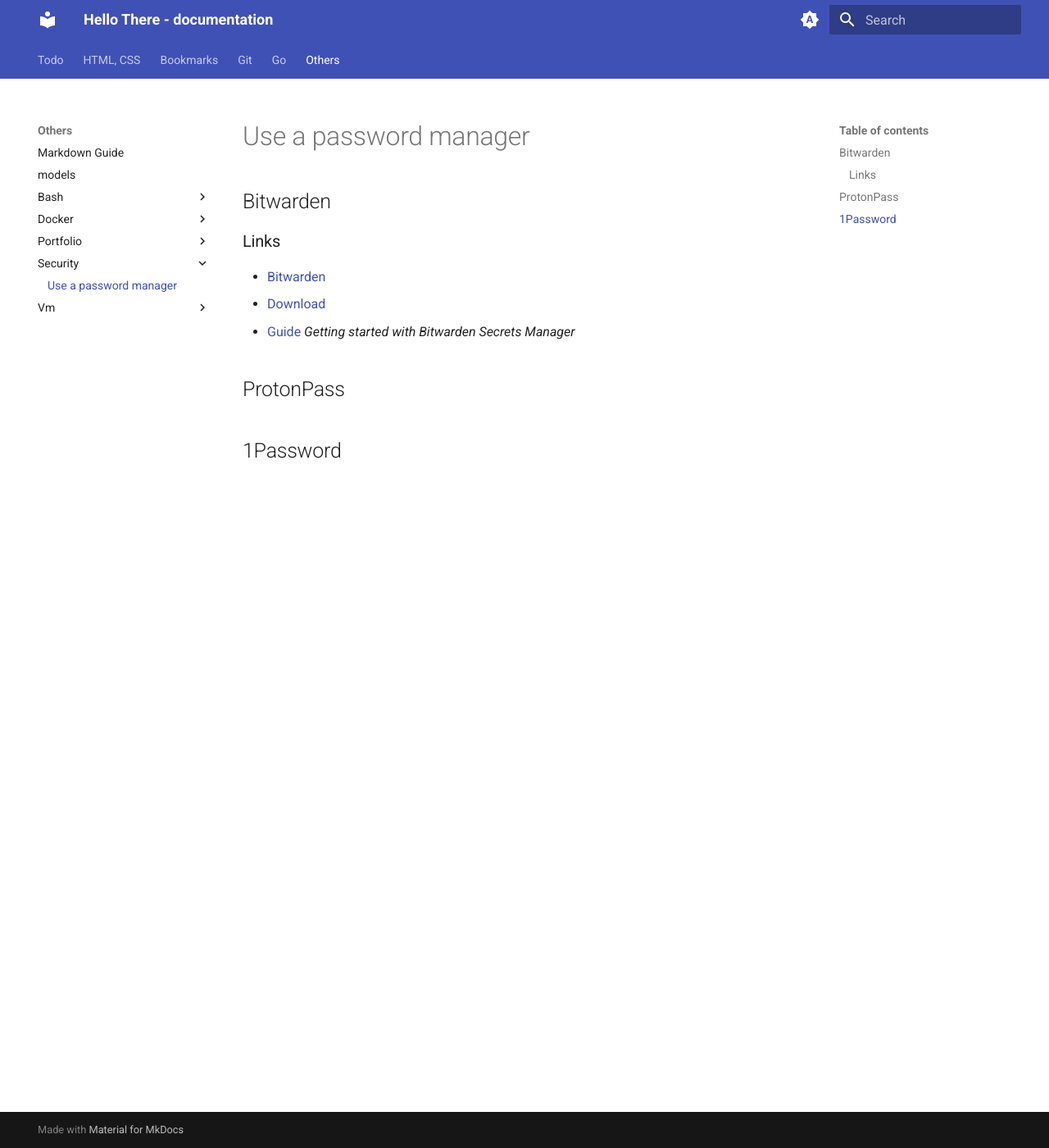
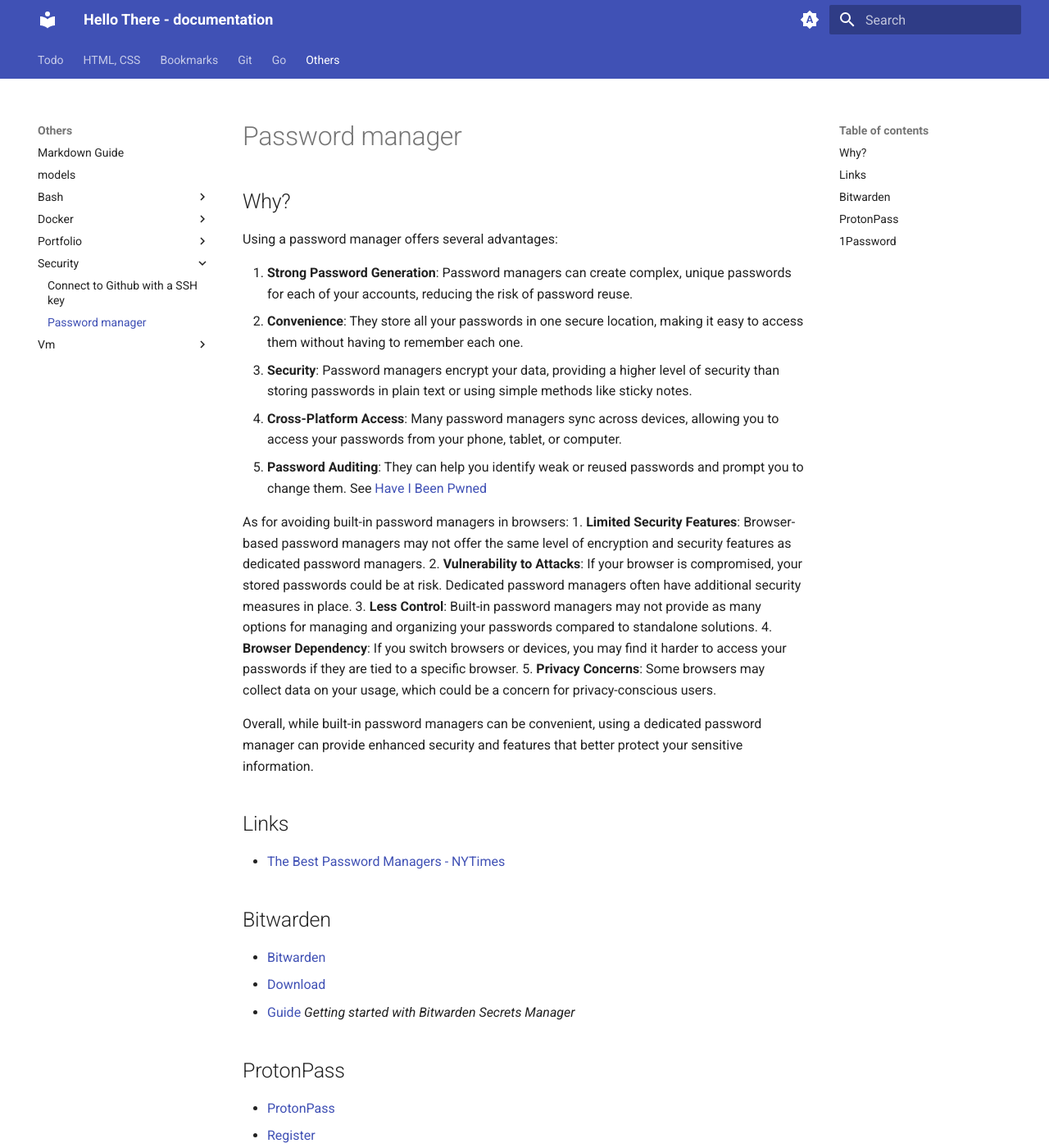
Before and after one commit to Z01-HelloThere/doc, an MkDocs documentation site: the page built from docs/others/security/use-password-manager.md, in a window 1280 px wide and 1400 px high. Shown: the whole window at 82% size. Built offline with MkDocs 1.6.1 and Material for MkDocs 9.7.7, drawn with Linux system fonts in a browser that asks for light colours; some of the changed text lies outside the part shown.

Commit message:
added ssh, password manager

```diff
--- a/docs/others/security/use-password-manager.md
+++ b/docs/others/security/use-password-manager.md
@@ -1,15 +1,45 @@
-# Use a password manager
+# Password manager
+
+## Why?
+
+Using a password manager offers several advantages:
+
+1. **Strong Password Generation**: Password managers can create complex, unique passwords for each of your accounts, reducing the risk of password reuse.
+2. **Convenience**: They store all your passwords in one secure location, making it easy to access them without having to remember each one.
+3. **Security**: Password managers encrypt your data, providing a higher level of security than storing passwords in plain text or using simple methods like sticky notes.
+4. **Cross-Platform Access**: Many password managers sync across devices, allowing you to access your passwords from your phone, tablet, or computer.
+5. **Password Auditing**: They can help you identify weak or reused passwords and prompt you to change them. See [Have I Been Pwned](https://haveibeenpwned.com/)
+
+As for avoiding built-in password managers in browsers:
+1. **Limited Security Features**: Browser-based password managers may not offer the same level of encryption and security features as dedicated password managers.
+2. **Vulnerability to Attacks**: If your browser is compromised, your stored passwords could be at risk. Dedicated password managers often have additional security measures in place.
+3. **Less Control**: Built-in password managers may not provide as many options for managing and organizing your passwords compared to standalone solutions.
+4. **Browser Dependency**: If you switch browsers or devices, you may find it harder to access your passwords if they are tied to a specific browser.
+5. **Privacy Concerns**: Some browsers may collect data on your usage, which could be a concern for privacy-conscious users.
+
+Overall, while built-in password managers can be convenient, using a dedicated password manager can provide enhanced security and features that better protect your sensitive information.
+
+
+## Links
+
+- [The Best Password Managers - NYTimes](https://www.nytimes.com/wirecutter/reviews/best-password-managers/)
+
 
 ## Bitwarden
-
-### Links
 
   - [Bitwarden](https://bitwarden.com/)
   - [Download](https://bitwarden.com/download/)
   - [Guide](https://bitwarden.com/learning/getting-started-secrets-manager/) _Getting started with Bitwarden Secrets Manager_
 
+
 ## ProtonPass
 
+- [ProtonPass](https://proton.me/pass)
+  - [Register](https://account.proton.me/signup?plan=free&ref=mail_plus_intro-genericpricing-2&currency=EUR)
 
 
 ## 1Password
+
+> Note, this is a paid app (2.65EUR/Month)
+
+- [1Password](https://1password.com/)
```
Also changed, not shown: docs/others/security/add-ssh-key-github.md (added, +109 -0 lines).
